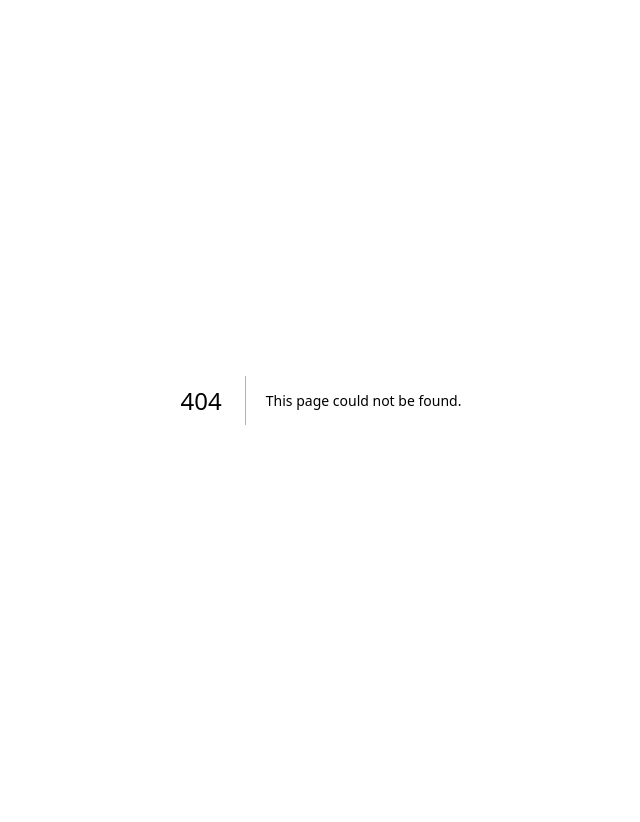
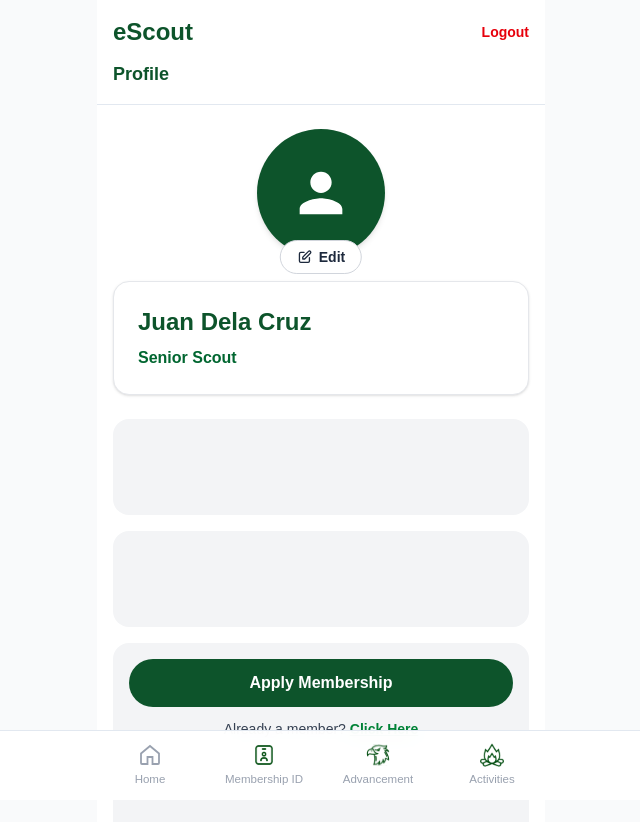
Before and after one commit to ictu-bsp/bsp-digital-platform, a Next.js app: page /profile in a window 1280 px wide. Before the commit this address had no page. Shown: the top 822 px of the page, without its empty margins (319-959 px from the left). Before the commit the page ends 800 px from the top, so only its background shows below. Built offline with nearby package versions, Linux system fonts and the light colour scheme.

Commit message:
Add Profile page and related components, enhance BottomNav styling

```diff
--- /dev/null
+++ b/src/app/profile/page.tsx
@@ -0,0 +1,78 @@
+"use client";
+
+import { useState } from "react";
+import { useRouter } from "next/navigation";
+import ProfileHeader from "@/components/Profile/ProfileHeader";
+import ProfileAvatar from "@/components/Profile/ProfileAvatar";
+import UserInfoCard from "@/components/Profile/UserInfoCard";
+import ContentBlock from "@/components/Profile/ContentBlock";
+import MembershipCta from "@/components/Profile/MembershipCta";
+import ProfileBottomNav from "@/components/Profile/ProfileBottomNav";
+
+interface UserProfile {
+  fullName: string;
+  rank: string;
+  avatarUrl?: string | null;
+}
+
+export default function ProfilePage() {
+  const router = useRouter();
+  const [activeTab, setActiveTab] = useState("profile");
+  const [isEditingAvatar, setIsEditingAvatar] = useState(false);
+
+  const userProfile: UserProfile = {
+    fullName: "Juan Dela Cruz",
+    rank: "Senior Scout",
+    avatarUrl: null,
+  };
+
+  const membershipStatus = false;
+
+  const handleLogout = () => {
+    alert("Logging out...");
+    router.push("/login");
+  };
+
+  return (
+    <main className="min-h-screen bg-gray-50">
+      <div className="mx-auto flex min-h-screen max-w-md flex-col bg-white">
+        <ProfileHeader onLogout={handleLogout} />
+
+        <div className="flex-1 w-full pb-28 overflow-y-auto">
+          {/* Profile Avatar */}
+          <ProfileAvatar
+            avatarUrl={userProfile.avatarUrl}
+            onEditClick={() => setIsEditingAvatar(!isEditingAvatar)}
+          />
+
+          {/* User Info Card */}
+          <UserInfoCard name={userProfile.fullName} rank={userProfile.rank} />
+
+          {/* Content Block 1 */}
+          <ContentBlock className="h-24" />
+
+          {/* Content Block 2 */}
+          <ContentBlock className="h-24" />
+
+          {/* Membership CTA */}
+          <MembershipCta membershipStatus={membershipStatus} />
+
+          {/* Content Block 3 */}
+          <ContentBlock className="h-24" />
+
+          {/* Content Block 4 */}
+          <ContentBlock className="h-24 mb-6" />
+
+          {/* Content Block 5 */}
+          <ContentBlock className="h-24 mb-6" />
+
+          {/* Content Block 6 */}
+          <ContentBlock className="h-24 mb-6" />
+        </div>
+
+        {/* Bottom Navigation */}
+        <ProfileBottomNav activeTab={activeTab} onTabChange={setActiveTab} />
+      </div>
+    </main>
+  );
+}
--- a/src/components/BottomNav.tsx
+++ b/src/components/BottomNav.tsx
@@ -16,7 +16,7 @@ const navItems: Array<NavItem> = [
     label: "Home",
     href: "/dashboard",
     icon: (
-      <svg viewBox="0 0 24 24" className="h-6 w-6" fill="none" stroke="currentColor" strokeWidth="1.8">
+      <svg viewBox="0 0 24 24" className="h-7 w-7" fill="none" stroke="currentColor" strokeWidth="1.8">
         <path d="M3 10.5L12 3l9 7.5V20a1 1 0 0 1-1 1h-5.5V14H9.5v7H4a1 1 0 0 1-1-1v-9.5Z" />
       </svg>
     ),
--- a/src/components/Header.tsx
+++ b/src/components/Header.tsx
@@ -1,4 +1,6 @@
 "use client";
+
+import Link from "next/link";
 
 interface HeaderProps {
   userName: string;
@@ -18,6 +20,7 @@ export default function Header({ userName, avatarUrl }: HeaderProps) {
         <div className="text-right">
           <p className="text-2xl font-bold text-green-900">Hello, {userName}</p>
         </div>
+        <Link href="/profile" className="transition hover:opacity-80">
           {avatarUrl ? (
             <img
               src={avatarUrl}
@@ -25,10 +28,11 @@ export default function Header({ userName, avatarUrl }: HeaderProps) {
               className="h-12 w-12 rounded-full object-cover ring-2 ring-emerald-100"
             />
           ) : (
-          <div className="flex h-12 w-12 items-center justify-center rounded-full bg-emerald-100 text-emerald-900 shadow-sm">
+            <div className="flex h-12 w-12 items-center justify-center rounded-full bg-emerald-100 text-emerald-900 shadow-sm hover:bg-emerald-200">
               <span className="text-lg font-semibold">{initial}</span>
             </div>
           )}
+        </Link>
       </div>
     </header>
   );
--- /dev/null
+++ b/src/components/Profile/ContentBlock.tsx
@@ -0,0 +1,12 @@
+interface ContentBlockProps {
+  children?: React.ReactNode;
+  className?: string;
+}
+
+export default function ContentBlock({ children, className = "" }: ContentBlockProps) {
+  return (
+    <div className={`mx-4 mb-4 p-4 bg-gray-100 rounded-2xl ${className}`}>
+      {children}
+    </div>
+  );
+}
--- /dev/null
+++ b/src/components/Profile/MembershipCta.tsx
@@ -0,0 +1,31 @@
+import ContentBlock from "./ContentBlock";
+
+interface MembershipCtaProps {
+  membershipStatus: boolean;
+}
+
+export default function MembershipCta({ membershipStatus }: MembershipCtaProps) {
+  if (membershipStatus) {
+    return (
+      <ContentBlock>
+        <div className="text-center py-4">
+          <p className="text-sm font-semibold text-green-900">You are an active member!</p>
+        </div>
+      </ContentBlock>
+    );
+  }
+
+  return (
+    <ContentBlock>
+      <button className="w-full rounded-full bg-green-900 py-3 text-white font-bold hover:bg-green-800 transition">
+        Apply Membership
+      </button>
+      <p className="text-center mt-3 text-sm text-gray-700">
+        Already a member?{" "}
+        <a href="#" className="text-green-700 font-semibold underline hover:text-green-800">
+          Click Here
+        </a>
+      </p>
+    </ContentBlock>
+  );
+}
--- /dev/null
+++ b/src/components/Profile/ProfileAvatar.tsx
@@ -0,0 +1,44 @@
+interface ProfileAvatarProps {
+  avatarUrl?: string | null;
+  onEditClick: () => void;
+}
+
+export default function ProfileAvatar({ avatarUrl, onEditClick }: ProfileAvatarProps) {
+  return (
+    <div className="flex justify-center py-6">
+      <div className="relative">
+        <div className="h-32 w-32 rounded-full bg-green-900 flex items-center justify-center shadow-md">
+          {avatarUrl ? (
+            <img
+              src={avatarUrl}
+              alt="User Avatar"
+              className="h-full w-full rounded-full object-cover"
+            />
+          ) : (
+            <svg
+              className="h-16 w-16 text-white"
+              fill="currentColor"
+              viewBox="0 0 24 24"
+            >
+              <path d="M12 12c2.21 0 4-1.79 4-4s-1.79-4-4-4-4 1.79-4 4 1.79 4 4 4zm0 2c-2.67 0-8 1.34-8 4v2h16v-2c0-2.66-5.33-4-8-4z" />
+            </svg>
+          )}
+        </div>
+        <button
+          onClick={onEditClick}
+          className="absolute bottom-0 left-1/2 transform -translate-x-1/2 translate-y-1/2 px-4 py-1.5 bg-white border border-gray-300 rounded-full text-sm font-semibold text-slate-800 hover:bg-gray-50 transition flex items-center gap-1.5"
+        >
+          <svg className="h-4 w-4" fill="none" stroke="currentColor" viewBox="0 0 24 24">
+            <path
+              strokeLinecap="round"
+              strokeLinejoin="round"
+              strokeWidth={2}
+              d="M11 5H6a2 2 0 00-2 2v11a2 2 0 002 2h11a2 2 0 002-2v-5m-1.414-9.414a2 2 0 112.828 2.828L11.828 15H9v-2.828l8.586-8.586z"
+            />
+          </svg>
+          Edit
+        </button>
+      </div>
+    </div>
+  );
+}
--- /dev/null
+++ b/src/components/Profile/ProfileBottomNav.tsx
@@ -0,0 +1,78 @@
+"use client";
+
+import { useRouter } from "next/navigation";
+import ProfileNavItem from "./ProfileNavItem";
+
+interface ProfileBottomNavProps {
+  activeTab: string;
+  onTabChange: (tab: string) => void;
+}
+
+export default function ProfileBottomNav({
+  activeTab,
+  onTabChange,
+}: ProfileBottomNavProps) {
+  const router = useRouter();
+
+  const navItems = [
+    {
+      key: "home",
+      label: "Home",
+      icon: (
+        <svg viewBox="0 0 24 24" className="h-6 w-6" fill="none" stroke="currentColor" strokeWidth="1.8">
+          <path d="M3 10.5L12 3l9 7.5V20a1 1 0 0 1-1 1h-5.5V14H9.5v7H4a1 1 0 0 1-1-1v-9.5Z" />
+        </svg>
+      ),
+    },
+    {
+      key: "membership",
+      label: "Membership ID",
+      icon: <img src="/MembershipID.svg" alt="" className="h-6 w-6" />,
+    },
+    {
+      key: "advancement",
+      label: "Advancement",
+      icon: <img src="/Advancement.svg" alt="" className="h-6 w-6" />,
+    },
+    {
+      key: "activities",
+      label: "Activities",
+      icon: <img src="/Activities.svg" alt="" className="h-6 w-6" />,
+    },
+  ];
+
+  const handleTabChange = (tab: string) => {
+    onTabChange(tab);
+    // Navigate to corresponding route
+    switch (tab) {
+      case "home":
+        router.push("/dashboard");
+        break;
+      case "membership":
+        router.push("/dashboard/membership");
+        break;
+      case "advancement":
+        router.push("/dashboard/advancement");
+        break;
+      case "activities":
+        router.push("/dashboard/activities");
+        break;
+    }
+  };
+
+  return (
+    <nav className="fixed bottom-0 left-0 right-0 z-40 border-t border-slate-200 bg-white/95 px-4 py-3 backdrop-blur-md">
+      <div className="mx-auto flex max-w-md items-center justify-between gap-2">
+        {navItems.map((item) => (
+          <ProfileNavItem
+            key={item.key}
+            icon={item.icon}
+            label={item.label}
+            isActive={activeTab === item.key}
+            onClick={() => handleTabChange(item.key)}
+          />
+        ))}
+      </div>
+    </nav>
+  );
+}
--- /dev/null
+++ b/src/components/Profile/ProfileHeader.tsx
@@ -0,0 +1,26 @@
+import { useRouter } from "next/navigation";
+
+interface ProfileHeaderProps {
+  onLogout: () => void;
+}
+
+export default function ProfileHeader({ onLogout }: ProfileHeaderProps) {
+  const router = useRouter();
+
+  return (
+    <header className="sticky top-0 z-30 bg-white border-b border-slate-200">
+      <div className="mx-auto max-w-md px-4 py-4">
+        <div className="flex items-center justify-between mb-3">
+          <h1 className="text-2xl font-bold text-green-900">eScout</h1>
+          <button
+            onClick={onLogout}
+            className="text-sm font-bold text-red-600 hover:text-red-700 transition"
+          >
+            Logout
+          </button>
+        </div>
+        <h2 className="text-lg font-bold text-green-900">Profile</h2>
+      </div>
+    </header>
+  );
+}
--- /dev/null
+++ b/src/components/Profile/ProfileNavItem.tsx
@@ -0,0 +1,31 @@
+interface ProfileNavItemProps {
+  icon: React.ReactNode;
+  label: string;
+  isActive: boolean;
+  onClick: () => void;
+}
+
+export default function ProfileNavItem({
+  icon,
+  label,
+  isActive,
+  onClick,
+}: ProfileNavItemProps) {
+  return (
+    <button
+      onClick={onClick}
+      className="flex flex-1 flex-col items-center gap-1 text-[0.72rem] transition"
+    >
+      <span className={isActive ? "text-green-900" : "text-gray-400"}>{icon}</span>
+      <span
+        className={
+          isActive
+            ? "text-center text-[0.72rem] font-semibold text-green-900"
+            : "text-center text-[0.72rem] text-gray-400"
+        }
+      >
+        {label}
+      </span>
+    </button>
+  );
+}
--- /dev/null
+++ b/src/components/Profile/UserInfoCard.tsx
@@ -0,0 +1,13 @@
+interface UserInfoCardProps {
+  name: string;
+  rank: string;
+}
+
+export default function UserInfoCard({ name, rank }: UserInfoCardProps) {
+  return (
+    <div className="mx-4 mb-6 p-6 bg-white rounded-2xl border border-gray-200 shadow-sm">
+      <h2 className="text-2xl font-bold text-green-900 mb-2">{name}</h2>
+      <p className="text-base font-semibold text-green-800">{rank}</p>
+    </div>
+  );
+}
```
Also changed, not shown: src/app/dashboard/membership/page.tsx (line endings or trailing spaces). Lines whose indentation alone changed are shown as unchanged.
